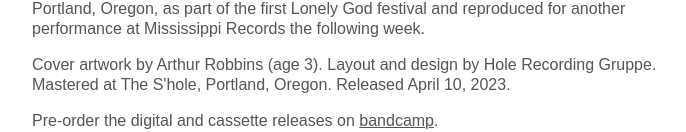
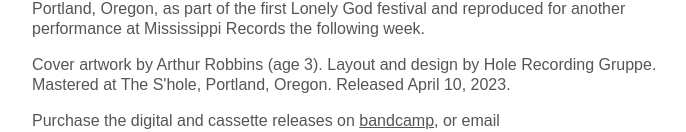
Before and after one commit to seanpierce/hole-recording-gruppe.com, a PHP site: page / in a window 1280 px wide. Shown: the part 303-435 px from the top of the page, without its empty margins (288-974 px from the left). Run offline with PHP 8.4, Linux system fonts and the light colour scheme.

Commit message:
Update hrg001.php

```diff
--- a/releases/hrg001/hrg001.php
+++ b/releases/hrg001/hrg001.php
@@ -5,7 +5,7 @@
     <p><a href="https://seanpierce.net" target="_blank">Sean Pierce</a> brings us Sackerl for HRG001, which was composed and recorded in his shed, early Spring, 2023. This set was originally performed at Musique Plastique in Portland, Oregon, as part of the first Lonely God festival and reproduced for another performance at Mississippi Records the following week.</p>
     <p>Cover artwork by Arthur Robbins (age 3). Layout and design by Hole Recording Gruppe. Mastered at The S'hole, Portland, Oregon. Released April 10, 2023.</p>
 
-    <p>Pre-order the digital and cassette releases on <a href="https://hole-recording-gruppe.bandcamp.com/album/sean-pierce-sackerl" target="_blank">bandcamp</a>.</p>
+    <p>Purchase the digital and cassette releases on <a href="https://hole-recording-gruppe.bandcamp.com/album/sean-pierce-sackerl" target="_blank">bandcamp</a>, or email hole.recording.gruppe@gmail.com.</p>
 
     <iframe style="border: 0; width: 100%; height: 307px;" src="https://bandcamp.com/EmbeddedPlayer/album=3262620965/size=large/bgcol=ffffff/linkcol=0687f5/artwork=small/transparent=true/" seamless><a href="https://hole-recording-gruppe.bandcamp.com/album/sean-pierce-sackerl">Sean Pierce - Sackerl</a></iframe>
 
```
